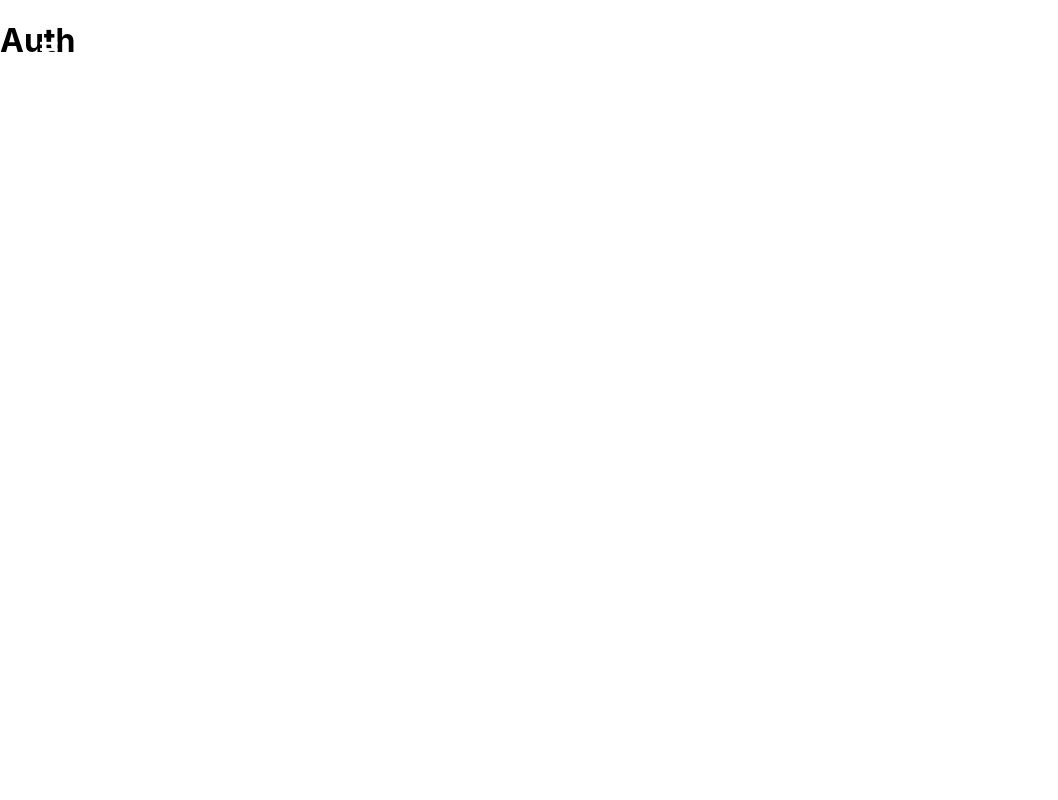
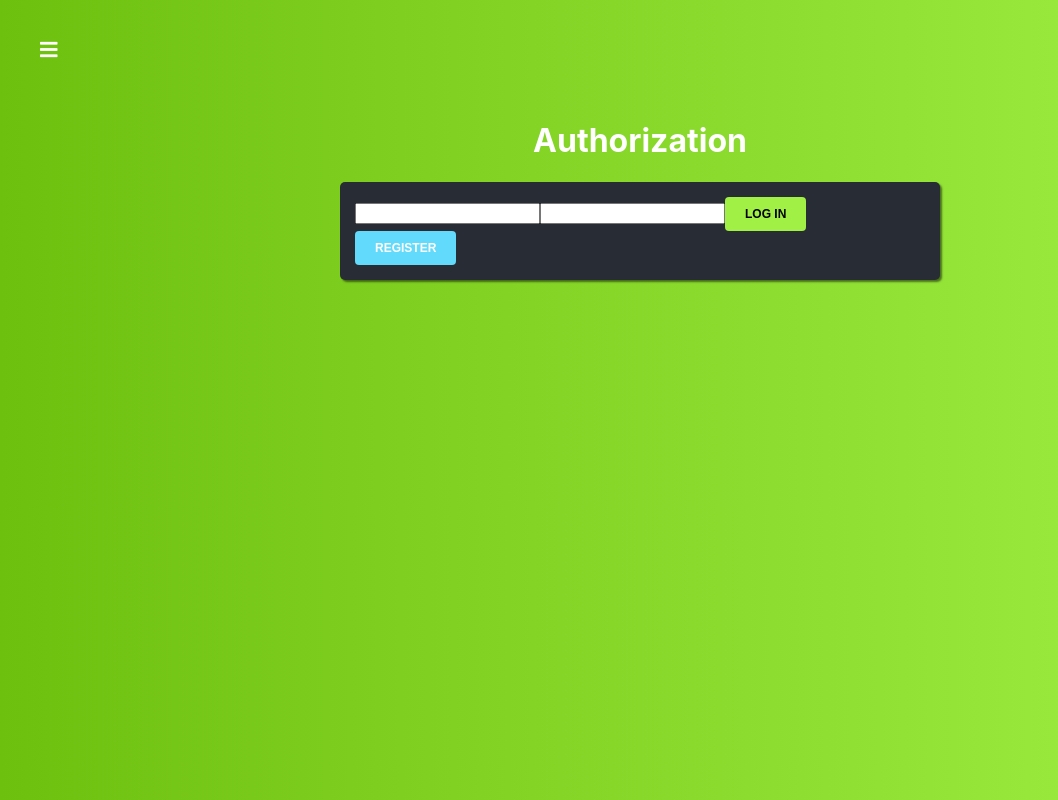
Before and after one commit to shumikhinigor/react, a React (Create React App) app: page /auth in a window 1280 px wide. Shown: the whole page, without its empty margins (0-1058 px from the left). Built offline with nearby package versions, Linux system fonts and the light colour scheme.

Commit message:
styles for auth

```diff
--- a/src/views/Auth/Auth.js
+++ b/src/views/Auth/Auth.js
@@ -1,11 +1,44 @@
 import React, { Component } from 'react'
 import classes from './Auth.module.sass'
+import Button from '../../components/UI/Button/Button'
 
 class Auth extends Component {
+
+	onLoginHandler = () => {
+		console.log('loginHandler')
+	}
+	onRegisterHandler = () => {
+		console.log('registerHandler')
+	}
+	onSubmitHandler = event => {
+		console.log('onSubmitHandler')
+		event.preventDefault()
+	}
+
 	render() {
 		return (
 			<div className={ classes.Auth }>
-				<h1>Auth</h1>
+				<div>
+					<h1>Authorization</h1>
+
+					<form
+						className={ classes['Auth-form'] }
+						onSubmit={ this.onSubmitHandler }
+					>
+						<input type="text" />
+						<input type="text" />
+
+						<Button
+							type={ 'success' }
+							onClick={ this.onLoginHandler }
+						>Log in</Button>
+
+						<Button
+							type={ 'primary' }
+							onClick={ this.onRegisterHandler }
+						>Register</Button>
+					</form>
+				</div>
 			</div>
 		)
 	}
--- a/src/views/Auth/Auth.module.sass
+++ b/src/views/Auth/Auth.module.sass
@@ -1 +1,21 @@
+@import '../../styles/variables'
+
 .Auth
+	display: flex
+	justify-content: center
+	padding-top: 100px
+	flex-grow: 1
+	width: 100%
+	background: linear-gradient(90deg, darken($success, 20%) 0%, $success 100%)
+	& > div
+		width: 100%
+		max-width: 600px
+		padding: 0 20px
+	& h1
+		color: $light
+		text-align: center
+	&-form
+		background: $secondary
+		box-shadow: 2px 2px 2px transparentize($dark, .5)
+		padding: 15px
+		border-radius: 5px
```
